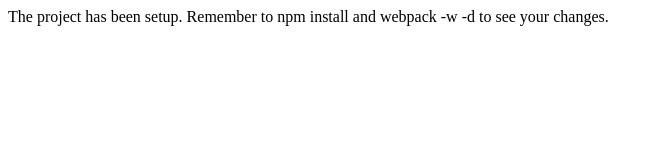
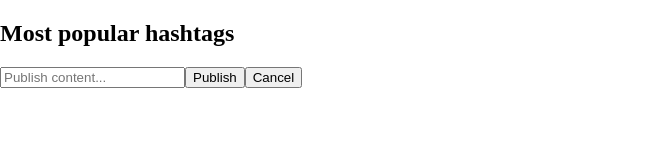
Before and after one commit to merlox/social-media-dapp, a React app: page / in a window 1280 px wide. Shown: the whole page, without its empty margins (0-671 px from the left). Built offline with nearby package versions, Linux system fonts and the light colour scheme.

Commit message:
Setup initial webpack'

```diff
--- a/package.json
+++ b/package.json
@@ -17,10 +17,12 @@
     "@babel/preset-react": "^7.0.0",
     "babel-loader": "^8.0.2",
     "babel-polyfill": "^6.26.0",
+    "css-loader": "^2.1.1",
     "html-loader": "^0.5.5",
     "html-webpack-plugin": "^3.2.0",
     "react": "^16.8.1",
     "react-dom": "^16.8.1",
+    "style-loader": "^0.23.1",
     "webpack": "^4.29.3",
     "webpack-cli": "^3.2.3"
   }
--- /dev/null
+++ b/src/index.css
@@ -0,0 +1,3 @@
+body {
+    margin: 0;
+}
--- a/src/index.js
+++ b/src/index.js
@@ -1,14 +1,43 @@
 import React from 'react'
 import ReactDOM from 'react-dom'
+import './index.css'
 
 class Main extends React.Component {
     constructor() {
         super()
+
+        this.state = {
+            content: [{
+                author: '0x211824098yf7320417812j1002341342342341234',
+                message: 'This is a test',
+                hashtags: ['test', 'dapp', 'blockchain']
+            }, {
+                author: '0x211824098yf7320417812j1002341342342341234',
+                message: 'This is another test',
+                hashtags: ['sample', 'dapp', 'Ethereum']
+            }]
+        }
     }
 
     render() {
         return (
-            <div>The project has been setup. Remember to npm install and webpack -w -d to see your changes.</div>
+            <div>
+                <div className="hashtag-block">
+                    <h2>Most popular hashtags</h2>
+                    <div className="hashtag-container"></div>
+                </div>
+                <div className="content-block">
+                    <div className="input-container">
+                        <input placeholder="Publish content..." type="text"/>
+                        <button type="button">Publish</button>
+                        <button type="button">Cancel</button>
+                    </div>
+
+                    <div className="content-container">
+
+                    </div>
+                </div>
+            </div>
         )
     }
 }
--- a/webpack.config.js
+++ b/webpack.config.js
@@ -22,6 +22,13 @@ module.exports = {
                 use: {
                     loader: 'html-loader'
                 }
+            }, {
+                test: /\.css$/,
+                exclude: /node_modules/,
+                use: [
+                    { loader: 'style-loader' },
+                    { loader: 'css-loader' }
+                ]
             }
         ]
     },
```
Also changed, not shown: truffle-config.js (+5 -5 lines), dist/index.html, 2 other files.
